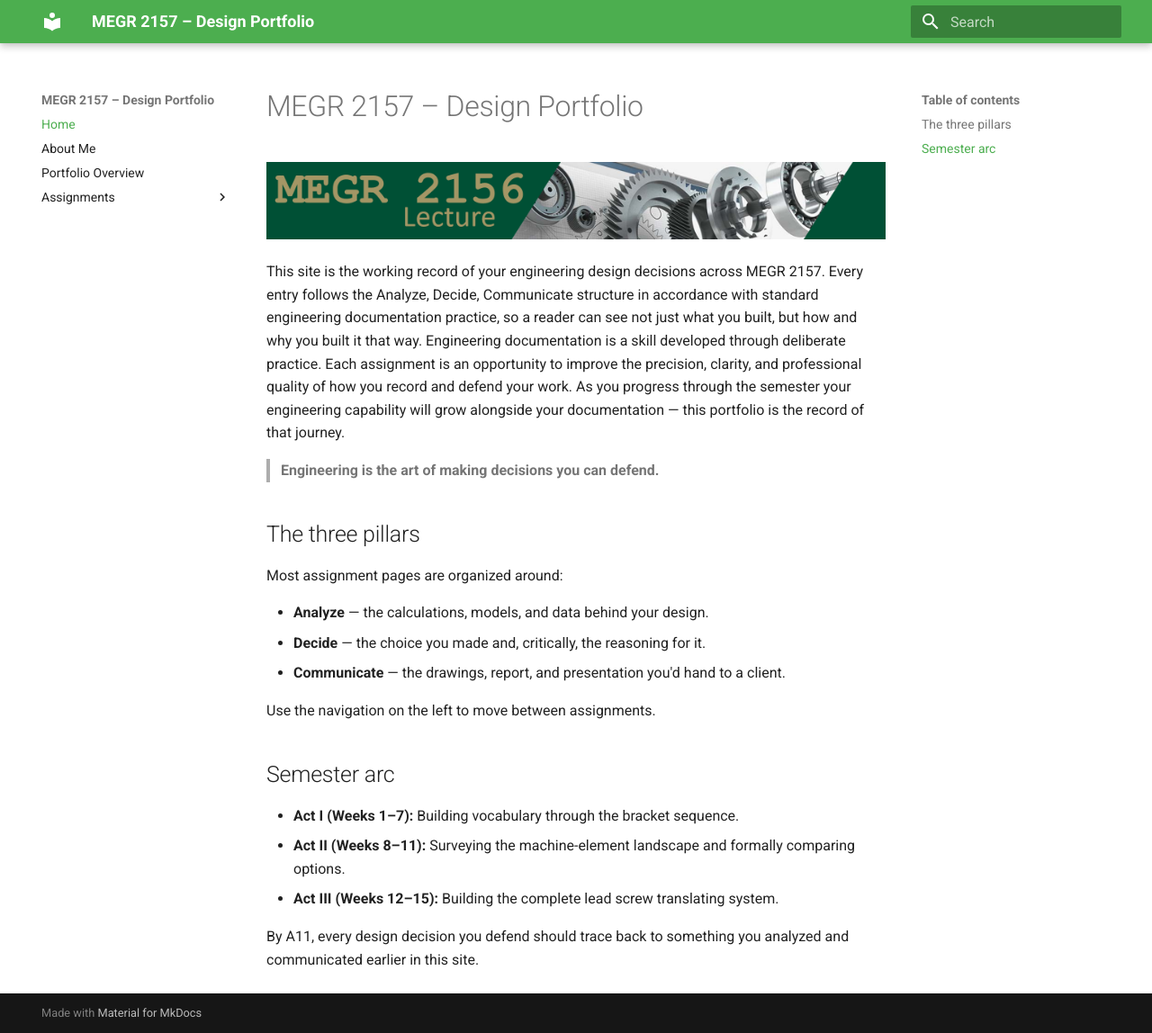
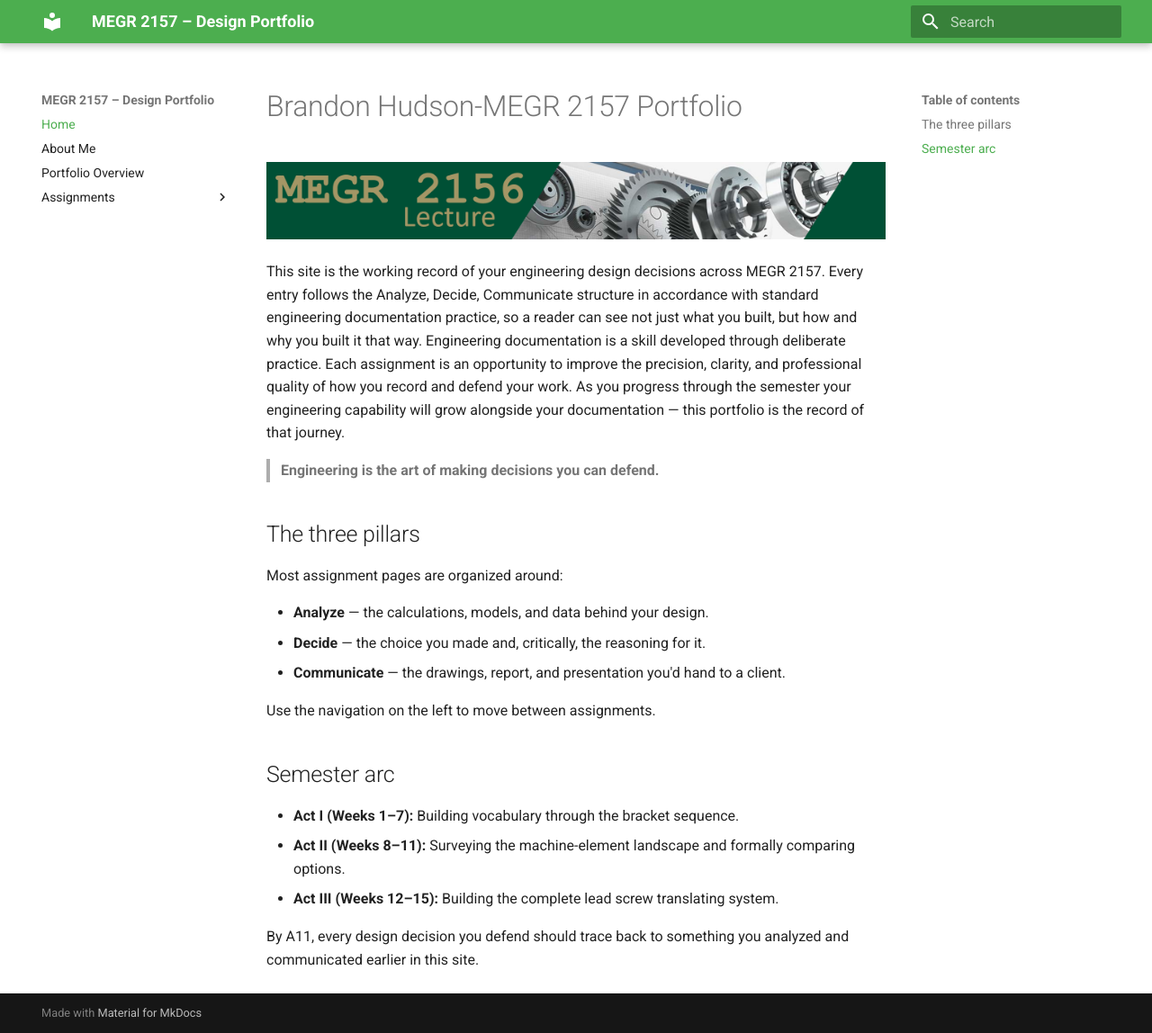
Before and after one commit to brandonhudson11/megr2157-portfolio, an MkDocs documentation site: the page built from docs/index.md, in a window 1280 px wide and 1148 px high. Shown: the whole window at 90% size. Built offline with MkDocs 1.6.1 and Material for MkDocs 9.7.7, drawn with Linux system fonts in a browser that asks for light colours.

Commit message:
Change portfolio title to 'Brandon Hudson-MEGR 2157 Portfolio'
Updated the title of the design portfolio to reflect the author's name.

```diff
--- a/docs/index.md
+++ b/docs/index.md
@@ -1,4 +1,4 @@
-# MEGR 2157 – Design Portfolio
+# Brandon Hudson-MEGR 2157 Portfolio
 
 ![MEGR 2156-7 Title](MEGR2156title.png)
 
```
